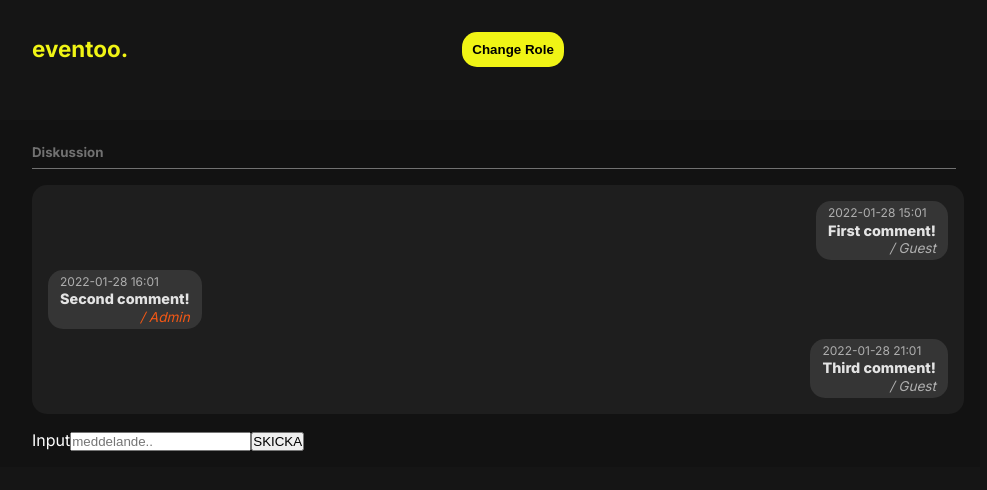
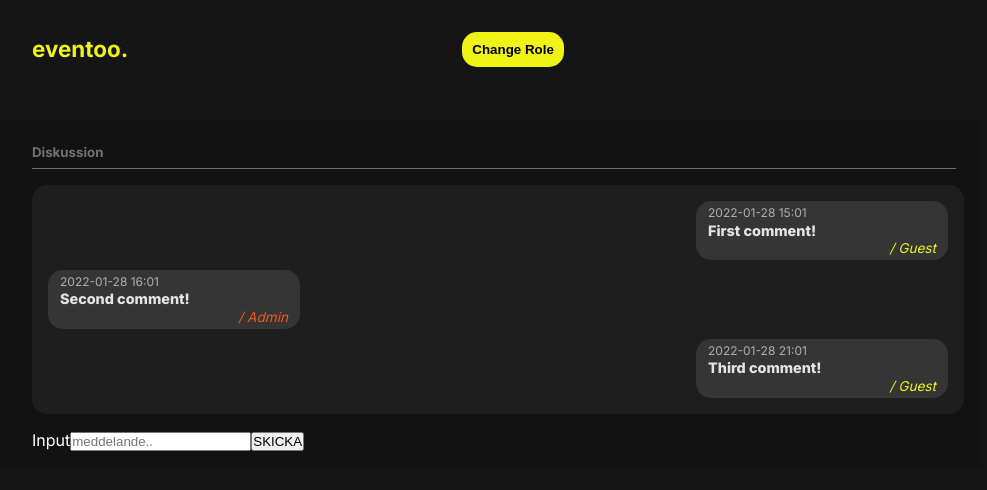
Before and after one commit to paccao/eventoo, a React (Create React App) app: page /meetup/1 in a window 1280 px wide. Shown: the top 490 px of the page, without its empty margins (150-1137 px from the left). Built offline with nearby package versions, Linux system fonts and the light colour scheme.

Commit message:
final touches on styling

```diff
--- a/src/components/chat/ChatMessageItem.tsx
+++ b/src/components/chat/ChatMessageItem.tsx
@@ -30,6 +30,7 @@ const ListItem = styled.li<{ isAdmin: Boolean }>`
 
     padding: 0.25rem 0.75rem;
     max-width: 80%;
+    min-width: 28%;
     width: fit-content;
 
     display: flex;
@@ -49,8 +50,9 @@ const ListItem = styled.li<{ isAdmin: Boolean }>`
     }
 
     cite {
-        opacity: ${(props) => (props.isAdmin ? '1' : props.theme.textMediumEmph)};
-        color: ${(props) => (props.isAdmin ? props.theme.accentColorAdmin : 'inherits')};
+        opacity: 1;
+        color: ${(props) =>
+            props.isAdmin ? props.theme.accentColorAdmin : props.theme.accentColor};
         text-align: right;
         font-size: 0.85em;
     }
```
